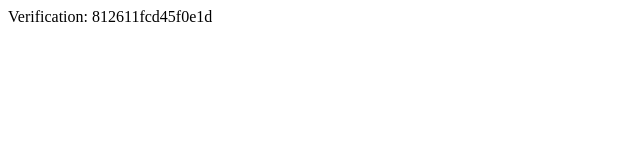
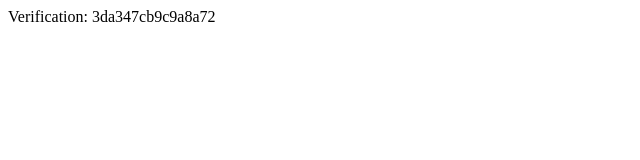
Before and after one commit to Annapopova2021/3dom, a plain HTML site: page yandex_3da347cb9c9a8a72.html.html in a window 1280 px wide. Shown: the full height of the page, 0-640 px from the left. Drawn offline with Linux system fonts and the light colour scheme.

Commit message:
Update and rename yandex_812611fcd45f0e1d.html to yandex_3da347cb9c9a8a72.html.html

```diff
--- a/yandex_812611fcd45f0e1d.html
+++ b/yandex_3da347cb9c9a8a72.html.html
@@ -2,5 +2,5 @@
     <head>
         <meta http-equiv="Content-Type" content="text/html; charset=UTF-8">
     </head>
-    <body>Verification: 812611fcd45f0e1d</body>
+    <body>Verification: 3da347cb9c9a8a72</body>
 </html>
```
